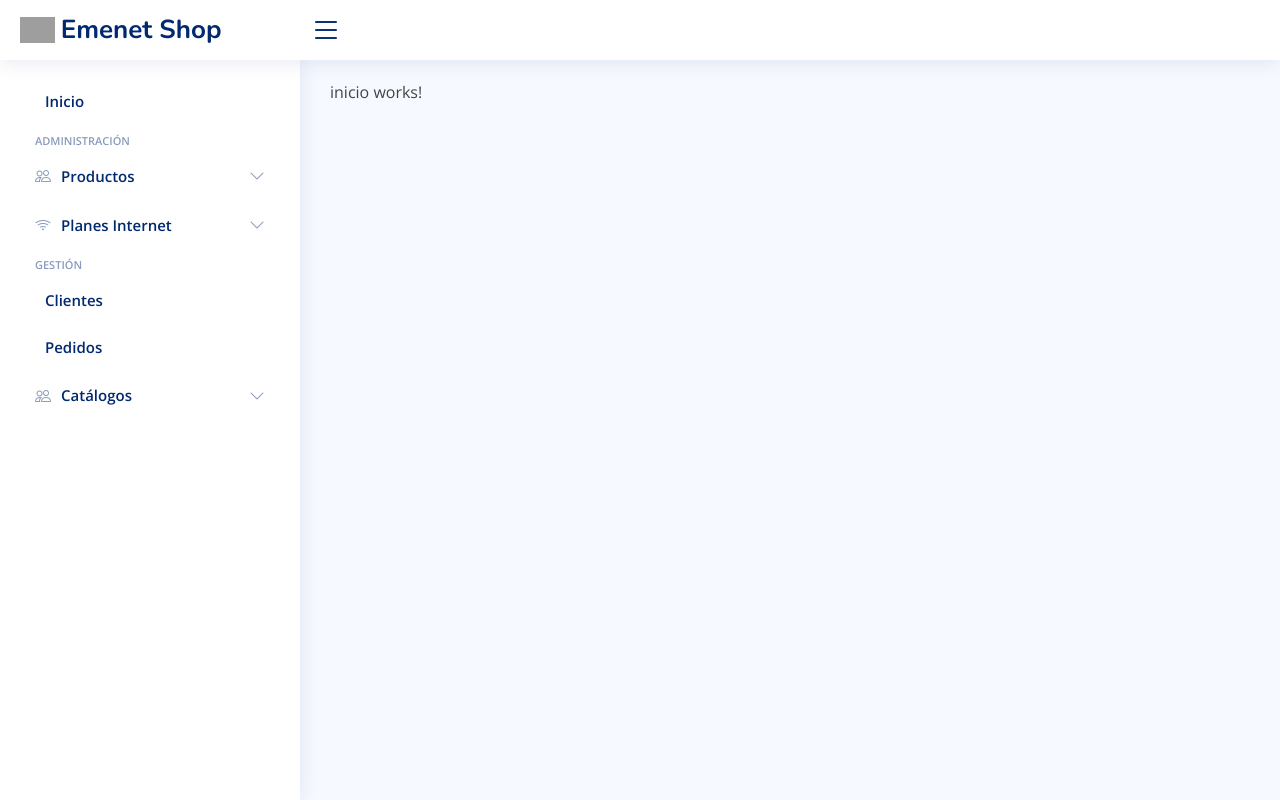
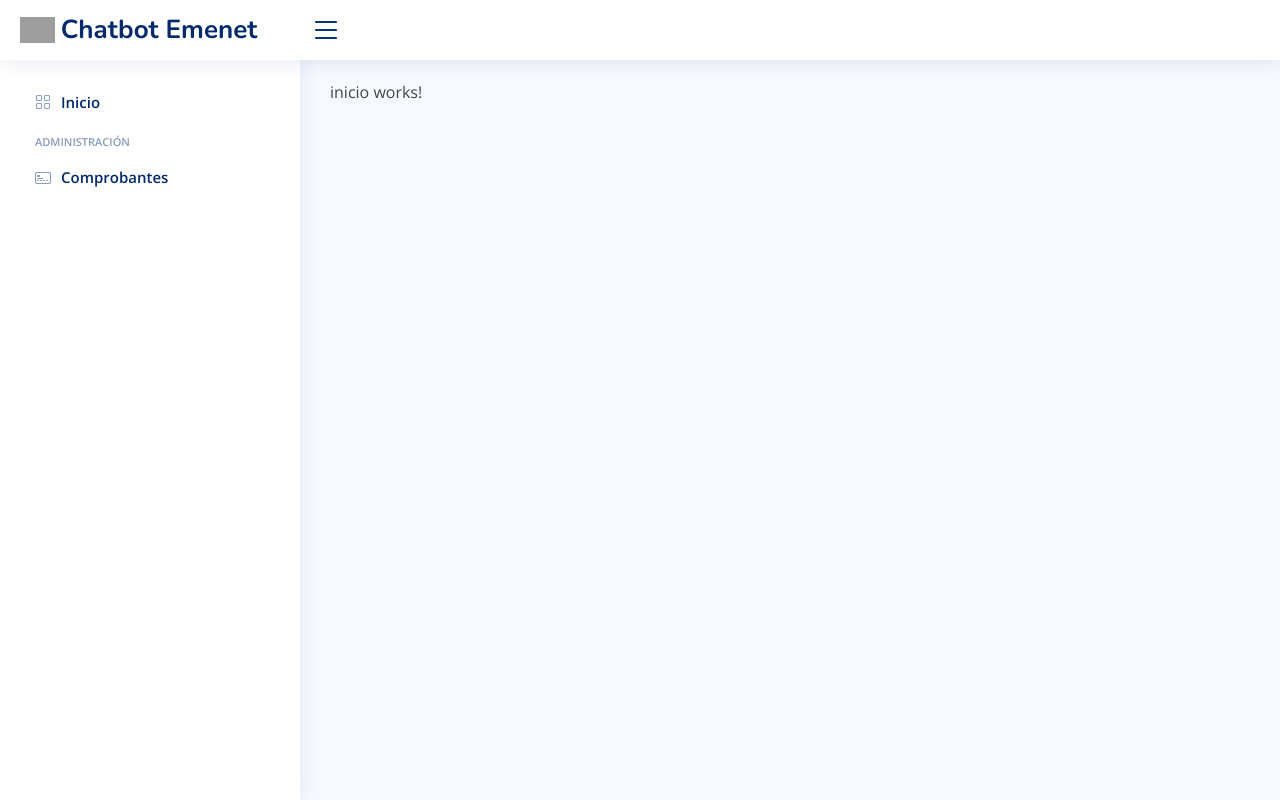
Before and after one commit to EmenetSistemas/admin-chatbot, an Angular app: page /dashboard in a window 1280 px wide. Built offline with nearby package versions, Linux system fonts and the light colour scheme; grey boxes are pictures that could not be loaded.

Commit message:
Ajustes visuales primera impresión admin chat

```diff
--- a/src/app/admin-chatbot/components/navbar/navbar.component.html
+++ b/src/app/admin-chatbot/components/navbar/navbar.component.html
@@ -1,8 +1,8 @@
 <header id="header" class="header fixed-top d-flex align-items-center">
     <div class="d-flex align-items-center justify-content-between">
         <a href="javascript:void(0);" class="logo d-flex align-items-center">
-            <img src="https://m-net.mx/Emenet_Internet/assets/img/logo1.png" alt="">
-            <span class="d-none d-lg-block">Emenet Shop</span>
+            <img src="https://bot-whatsapp.netlify.app/build/q-96848d22.png" alt="">
+            <span class="d-none d-lg-block">Chatbot Emenet</span>
         </a>
         <i class="bi bi-list toggle-sidebar-btn" (click)="prueba()"></i>
     </div>
--- a/src/app/admin-chatbot/components/sidenav/sidenav.component.html
+++ b/src/app/admin-chatbot/components/sidenav/sidenav.component.html
@@ -2,82 +2,18 @@
     <ul class="sidebar-nav" id="sidebar-nav">
         <li class="nav-item">
             <a class="nav-link collapsed" [routerLink]="['inicio']">
-                <i class="ri-home-2-line"></i>
+                <i class="bi bi-grid"></i>
                 <span>Inicio</span>
             </a>
         </li>
 
         <li class="nav-heading">Administración</li>
-        <li class="nav-item">
-            <a class="nav-link collapsed" data-bs-target="#productos" data-bs-toggle="collapse" href="#">
-                <i class="bi bi-people"></i><span>Productos</span><i class="bi bi-chevron-down ms-auto"></i>
-            </a>
-            <ul id="productos" class="nav-content collapse " data-bs-parent="#sidebar-nav">
-                <li [routerLink]="['productos/pendientes']">
-                    <a>
-                        <i class="bi bi-circle"></i><span>Pendientes</span>
-                    </a>
-                </li>
-                <li [routerLink]="['productos/tienda']">
-                    <a>
-                        <i class="bi bi-circle"></i><span>En tienda</span>
-                    </a>
-                </li>
-            </ul>
-        </li>
 
         <li class="nav-item">
-            <a class="nav-link collapsed" data-bs-target="#planesInternet" data-bs-toggle="collapse" href="#">
-                <i class="bi bi-wifi"></i><span>Planes Internet</span><i class="bi bi-chevron-down ms-auto"></i>
+            <a class="nav-link collapsed" [routerLink]="['inicio']">
+                <i class="bi bi-credit-card-2-front"></i>
+                <span>Comprobantes</span>
             </a>
-            <ul id="planesInternet" class="nav-content collapse" data-bs-parent="#sidebar-nav">
-                <li>
-                    <a>
-                        <i class="bi bi-circle"></i><span>Registro</span>
-                    </a>
-                </li>
-                <li [routerLink]="['planesInternet']">
-                    <a>
-                        <i class="bi bi-circle"></i><span>Consultar</span>
-                    </a>
-                </li>
-            </ul>
-        </li>
-
-        <li class="nav-heading">Gestión</li>
-        <li class="nav-item">
-            <a class="nav-link collapsed" [routerLink]="['clientes']">
-                <i class="ri-home-2-line"></i>
-                <span>Clientes</span>
-            </a>
-        </li>
-        <li class="nav-item">
-            <a class="nav-link collapsed" [routerLink]="['pedidos']">
-                <i class="ri-home-2-line"></i>
-                <span>Pedidos</span>
-            </a>
-        </li>
-        <li class="nav-item">
-            <a class="nav-link collapsed" data-bs-target="#catalogos" data-bs-toggle="collapse" href="#">
-                <i class="bi bi-people"></i><span>Catálogos</span><i class="bi bi-chevron-down ms-auto"></i>
-            </a>
-            <ul id="catalogos" class="nav-content collapse " data-bs-parent="#sidebar-nav">
-                <li>
-                    <a>
-                        <i class="bi bi-circle"></i><span>Categorías Productos</span>
-                    </a>
-                </li>
-                <li>
-                    <a>
-                        <i class="bi bi-circle"></i><span>Apartados Productos</span>
-                    </a>
-                </li>
-                <li>
-                    <a>
-                        <i class="bi bi-circle"></i><span>Extras planes internet</span>
-                    </a>
-                </li>
-            </ul>
         </li>
     </ul>
 </aside>
--- a/src/index.html
+++ b/src/index.html
@@ -3,10 +3,10 @@
 
 <head>
 	<meta charset="utf-8">
-	<title>AdminChatbot</title>
+	<title>Chatbot Emenet</title>
 	<base href="/">
 	<meta name="viewport" content="width=device-width, initial-scale=1">
-	<link rel="icon" type="image/x-icon" href="https://m-net.mx/Emenet_Internet/assets/img/logo1.png">
+	<link rel="icon" type="image/x-icon" href="https://bot-whatsapp.netlify.app/build/q-96848d22.png">
 
 	<link href="https://fonts.gstatic.com" rel="preconnect">
 	<link
```
